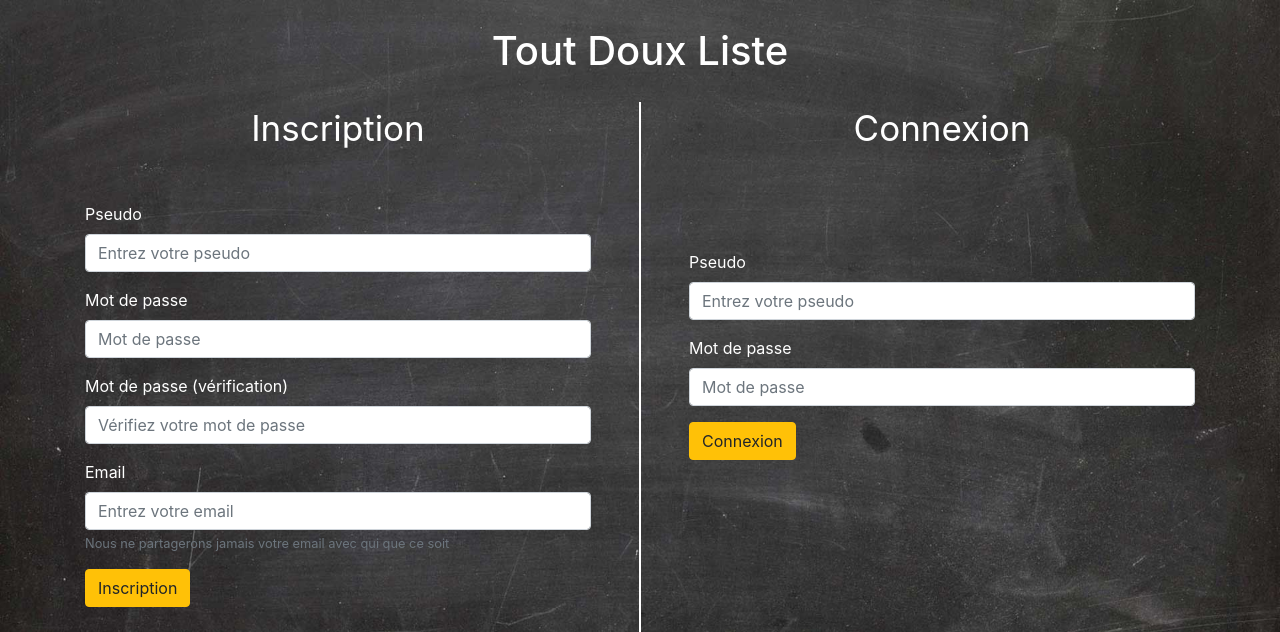
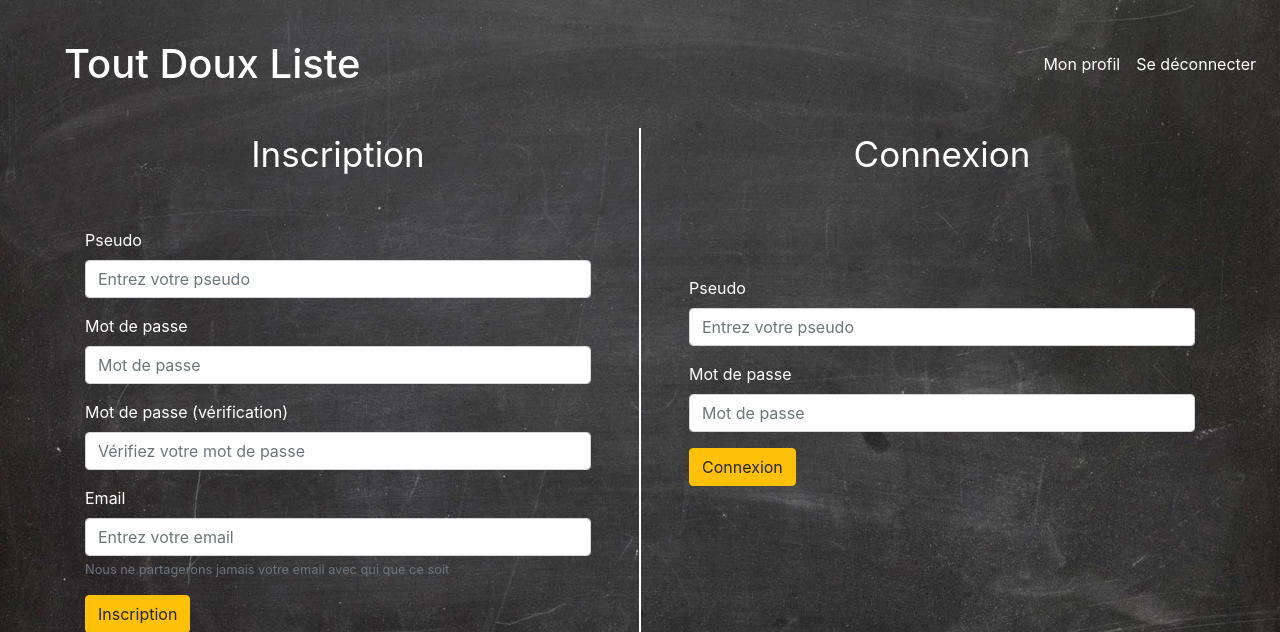
Before and after one commit to paulgiraudet/todolist, a PHP site: page / in a window 1280 px wide. Shown: the top 632 px of the page. Run offline with PHP 8.4, Linux system fonts and the light colour scheme; the visitor is signed in with stand-in values (Sample User, id 1).

Commit message:
adding navbar with disconnection for the user

```diff
--- a/css/main.css
+++ b/css/main.css
@@ -104,6 +104,17 @@ body{
 
 h1{
   font-size:40px;
+}
+
+header nav a{
+  color:white;
+  transition:0.3s all;
+}
+
+header nav a:hover{
+  color:white;
+  opacity:0.7;
+  text-decoration: none;
 }
 
 .breadcrumb{
--- a/header.php
+++ b/header.php
@@ -19,3 +19,34 @@
 </head>
 
 <body>
+
+<header>
+
+  <!-- responsive navbar with bootstrap -->
+  <nav class="navbar navbar-expand-lg navbar-light bg-transparent">
+    <a class="navbar-brand mx-auto" href="<?= $route = isset($_SESSION['id'])? "projects" : "index" ; ?>.php"><h1 class="<?php if (isset($_SESSION['id'])){ ?>ml-5 <?php } ?> text-white">Tout Doux Liste</h1></a>
+    <?php
+    //checking if we are connected
+    if(isset($_SESSION['id'])) {
+      ?>
+    <button class="navbar-toggler ml-auto mb-3" type="button" data-toggle="collapse" data-target="#navbarSupportedContent" aria-controls="navbarSupportedContent" aria-expanded="false" aria-label="Toggle navigation">
+      <span class="navbar-toggler-icon"></span>
+    </button>
+
+    <div class="collapse navbar-collapse" id="navbarSupportedContent">
+      <ul class="navbar-nav ml-auto">
+        <li class="nav-item ml-auto">
+          <a class="menu mx-2" href="profile.php">Mon profil</a>
+        </li>
+        <!-- displaying disconnecting link -->
+        <li class="nav-item ml-auto">
+          <a class="menu mx-2" href="disconnection.php">Se déconnecter</a>
+        </li>
+      </ul>
+    </div>
+    <?php
+    }
+    ?>
+  </nav>
+
+</header>
--- a/index.php
+++ b/index.php
@@ -1,11 +1,11 @@
-<?php $title = "TDL - Accueil";
+<?php
+
 session_start();
-session_destroy();
+
+$title = "TDL - Accueil";
 require 'header.php';
 require 'db.php';
  ?>
-
- <h1 class="text-center text-white">Tout Doux Liste</h1>
 
 <div class="container">
   <div class="row">
```
Also changed, not shown: disconnection.php (added, +9 -0 lines), lists.php (+4 -4 lines), projects.php (+6 -1 lines), tasks.php (+4 -5 lines), profile.php (added).
